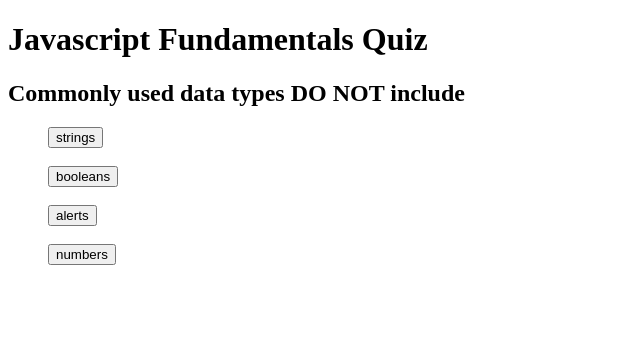
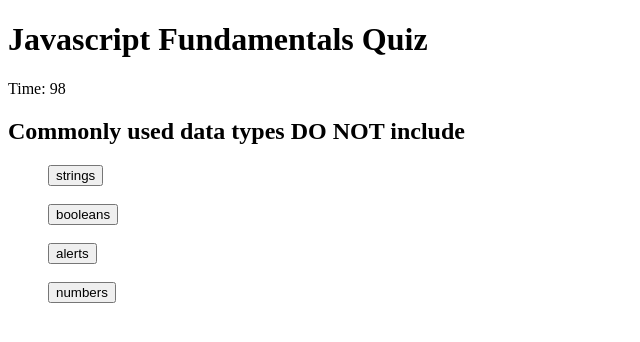
Before and after one commit to haleytrimpert/Javascript-fundamentals-quiz, a plain HTML site: page index.html in a window 1280 px wide. Both pictures are taken after a click on the button "Start". Shown: the whole page, without its empty margins (0-640 px from the left). Drawn offline with Linux system fonts and the light colour scheme.

Commit message:
timer and end game

```diff
--- a/assets/js/script.js
+++ b/assets/js/script.js
@@ -6,6 +6,7 @@ var choice2 = document.getElementById('choice2');
 var choice3 = document.getElementById('choice3');
 var choice4 = document.getElementById('choice4');
 var answerStatus= document.getElementById('answer-staus');
+var timerEl = document.getElementById('timer');
 
 var questionsKey=[
     {
@@ -76,7 +77,7 @@ function endGame(){
     questions.textContent= "Thanks for playing!";
     answers.style.display="none";
     answerStatus.style.display="none";
-
+    clearInterval(timer);
 }
 
 function checkAnswer(userChoice){
@@ -84,6 +85,7 @@ function checkAnswer(userChoice){
         answerStatus.textContent="Horray!"
     }else{
         answerStatus.textContent="☹️"
+        timeLeft-=reducedTime;
     }
 
     if (currentQuestion < lastQuestion){
@@ -94,8 +96,28 @@ function checkAnswer(userChoice){
     }
 
 }
+// var for timer
+var timer
+var timeLeft=100
+var reducedTime=10
+
+function beginTimer(){
+    timer= setInterval(function(){
+        if(timeLeft>=1){
+          timeLeft--;
+        timerEl.textContent="Time: " + timeLeft;
+        }else{
+            endGame();
+            timerEl.textContent="Time: " + 0;
+            clearInterval(timer);
+        }
+
+
+    }, 1000);
+}
 
 function startQuiz(){
+beginTimer();
 createQuestions();
 }
 startButton.addEventListener("click", startQuiz);
--- a/index.html
+++ b/index.html
@@ -11,6 +11,7 @@
 <body>
     <header>
         <h1>Javascript Fundamentals Quiz</h1>
+        <span id="timer"></span>
             <button id="start-button">Start</button>
     </header>
 
```
